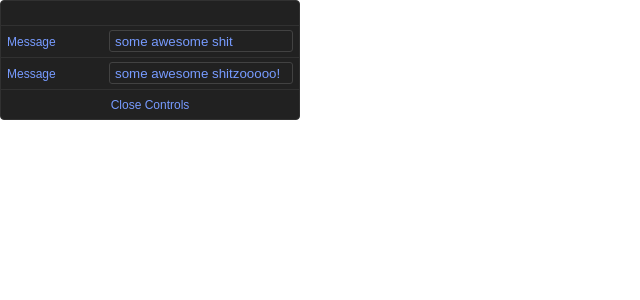
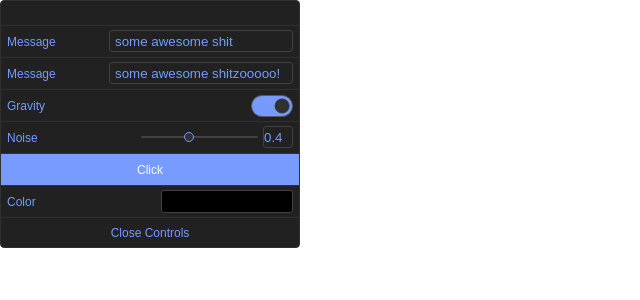
Before and after one commit to pizza3/react-gui-controller, a React app: page / in a window 1280 px wide. Shown: the top 300 px of the page, without its empty margins (0-640 px from the left). Built offline with nearby package versions, Linux system fonts and the light colour scheme.

Commit message:
api build

```diff
--- a/src/App.js
+++ b/src/App.js
@@ -12,7 +12,10 @@ class App extends Component{
 		this.state={
 			data:{
 				'message':'some awesome shit',
-				'message2':'some awesome shitzooooo!'
+				'message2':'some awesome shitzooooo!',
+				'gravity':true,
+				'noise':0.4,
+				'color':'#ffbdbd'
 			}
 		};
 		this.update=this.update.bind(this);
@@ -25,12 +28,20 @@ class App extends Component{
 		});
 	}
 
+	handleClick(){
+		console.log('click');
+	}
+
 	render(){
 		const { data } = this.state;
 		return(
 			<ReactController data={data} onUpdate={this.update}>
 				<InputText path='message' label='Message' />
 				<InputText path='message2' label='Message' />
+				<CheckBox path='gravity' label='Gravity' />
+				<ProgessSlider path='noise' label='Noise' min={0} max={1} step={0.05}/>
+				<Button label='Click' onClick={this.handleClick}/>
+				<Color path='color' label='Color'/>
 			</ReactController>
 		);
 	}
--- a/src/components/Button.js
+++ b/src/components/Button.js
@@ -3,15 +3,12 @@ import {buttonStyle} from './Styles/buttonStyles';
 class Button extends Component{
 	constructor(props){
 		super(props);
-		this.state={
-
-		};
 	}
 
 	render(){
 		return(
 			<div>
-				<button className={this.props.theme?'buttonStyle dark':'buttonStyle'}>{this.props.label}</button>
+				<button onClick={this.props.onClick} className={this.props.theme?'buttonStyle dark':'buttonStyle'}>{this.props.label}</button>
 				<style jsx>{buttonStyle}</style>
 			</div>
 		);
--- a/src/components/CheckBox.js
+++ b/src/components/CheckBox.js
@@ -4,21 +4,23 @@ class CheckBox extends Component{
 	constructor(props){
 		super(props);
 		this.state={
-			value:false
+			val:props.data[props.path]
 		};
 		this.handleInputChange = this.handleInputChange.bind(this);
 	}
 
 	handleInputChange(e){
 		this.setState({
-			value:e.target.checked
+			val:e.target.checked
+		},()=>{
+			this.props.updateData(this.props.path,this.state.val);
 		});
 	}
 
 	render() {
 		return (
 			<Container {...this.props} label={this.props.label}>
-				<input id={'switch'+this.props.num} name='view' type="checkbox" hidden checked={this.state.value} onChange={this.handleInputChange} />
+				<input id={'switch'+this.props.num} name='view' type="checkbox" hidden checked={this.state.val} onChange={this.handleInputChange} />
 				<label htmlFor={'switch'+this.props.num} className={'switch'+this.props.num}></label>
 				<style jsx>
 					{`
--- a/src/components/Color.js
+++ b/src/components/Color.js
@@ -19,6 +19,7 @@ class Color extends Component{
 		this.handleMove=this.handleMove.bind(this);
 		this.handleUp=this.handleUp.bind(this);
 		this.changeColorBlock=this.changeColorBlock.bind(this);
+		this.fillGradient=this.fillGradient.bind(this);
 	}
 
 	componentDidMount(){
@@ -26,8 +27,9 @@ class Color extends Component{
 		this.ctx1 = colorBlock.getContext('2d');
 		this.width1 = colorBlock.width;
 		this.height1 = colorBlock.height;
-		this.rgbaColor = 'rgba(0,0,0,1)';
-		//
+		this.rgbaColor = '#f76262';
+
+
 		var colorStrip = document.getElementById('color-strip'+this.props.num);
 		this.ctx2 = colorStrip.getContext('2d');
 		this.width2 = colorStrip.width;
@@ -35,6 +37,10 @@ class Color extends Component{
 		this.ctx1.rect(0, 0, this.width1, this.height1);
 		this.fillGradient();
 		this.fillStrip();
+		// console.log(this.hexToRgbA(this.rgbaColor));
+		//postion pointer indicator
+
+
 	}
 
 
@@ -59,6 +65,22 @@ class Color extends Component{
 		grdBlack.addColorStop(1, 'rgba(0,0,0,1)');
 		this.ctx1.fillStyle = grdBlack;
 		this.ctx1.fillRect(0, 0, this.width1, this.height1);
+		let color = this.hexToRgbA(this.rgbaColor);
+		for(let i=0;i<this.width1;i++){
+			for(let j=0;j<this.height1;j++){
+				let imageData = this.ctx1.getImageData(i, j, 1, 1).data;
+				// console.log(imageData);
+				if(color==='rgba(' + imageData[0] + ',' + imageData[1] + ',' + imageData[2] + ',1)'){
+					this.setState({
+						pos:{
+							x:i,
+							y:j
+						}
+					});
+					console.log(i+','+j);
+				}
+			}
+		}
 	}
 
 	fillStrip(){
@@ -123,6 +145,20 @@ class Color extends Component{
 				this.changeColorBlock(e);
 		}
 	}
+
+	hexToRgbA(hex){
+		var c;
+		if(/^#([A-Fa-f0-9]{3}){1,2}$/.test(hex)){
+			c= hex.substring(1).split('');
+			if(c.length== 3){
+				c= [c[0], c[0], c[1], c[1], c[2], c[2]];
+			}
+			c= '0x'+c.join('');
+			return 'rgba('+[(c>>16)&255, (c>>8)&255, c&255].join(',')+',1)';
+		}
+		throw new Error('Bad Hex');
+	}
+
 
 	handleUp(){
 		this.setState({
--- a/src/components/InputText.js
+++ b/src/components/InputText.js
@@ -7,7 +7,7 @@ class InputText extends Component{
 	constructor(props){
 		super(props);
 		this.state={
-			val:this.props.data[this.props.path]
+			val:props.data[props.path]
 		};
 		this.handleChange=this.handleChange.bind(this);
 	}
--- a/src/components/ProgressSlider.js
+++ b/src/components/ProgressSlider.js
@@ -6,7 +6,7 @@ class ProgessSlider extends Component{
 	constructor(props){
 		super(props);
 		this.state={
-			value:0
+			val:props.data[props.path]
 		};
 		this.handleRange=this.handleRange.bind(this);
 	}
@@ -14,20 +14,23 @@ class ProgessSlider extends Component{
 
 	handleRange(e){
 		this.setState({
-			value:e.target.value
+			val:e.target.value
+		},()=>{
+			this.props.updateData(this.props.path,this.state.val);
 		});
 	}
 
 	render(){
+		const {min, max, step}=this.props;
 		return(
 			<Container {...this.props} label={this.props.label}>
-				<input type='text' value={this.state.value}/>
+				<input type='text' value={this.state.val} onChange={this.handleRange}/>
 				<input
 					type="range"
-					min="0.05"
-					max="1"
-					step="0.05"
-					value={this.state.value}
+					min={min}
+					max={max}
+					step={step}
+					value={this.state.val}
 					onChange={this.handleRange}
 				/>
 				<style jsx>{label}</style>
```
Also changed, not shown: src/components/ReactController.js (+0 -7 lines).
